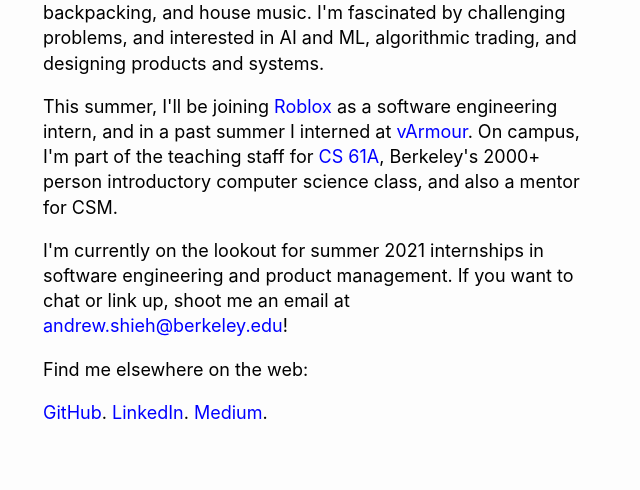
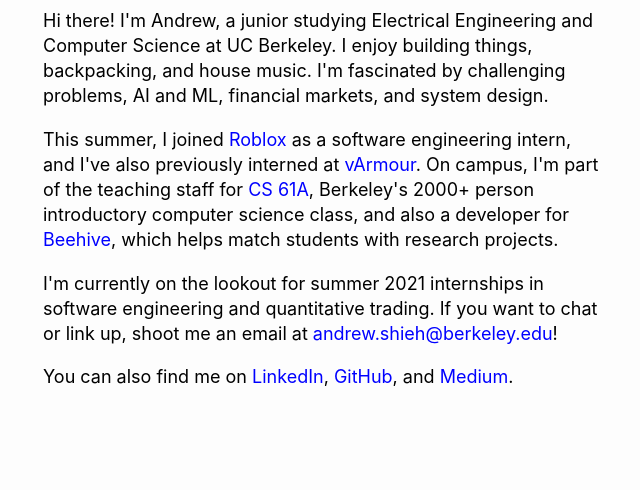
Before and after one commit to andrew-shieh/andrew-shieh.github.io, a plain HTML site: page index.html in a window 1280 px wide. Shown: the part 310-800 px from the top of the page, without its empty margins (319-959 px from the left). Drawn offline with Linux system fonts and the light colour scheme.

Commit message:
Update bio and resume

```diff
--- a/index.html
+++ b/index.html
@@ -7,7 +7,7 @@
   <body>
     <main>
       <header id="main-header">
-        <img src="assets/picture.png" width=120>
+        <img src="assets/picture.png" width=150>
         <h1>Andrew Shieh</h1>
       </header>
 
@@ -22,27 +22,25 @@
       <div class="content">
         <p>
           Hi there! I'm Andrew, a junior studying Electrical Engineering and Computer Science at UC Berkeley. I enjoy
-          building things, backpacking, and house music. I'm fascinated by challenging problems, and interested in AI
-          and ML, algorithmic trading, and designing products and systems.
+          building things, backpacking, and house music. I'm fascinated by challenging problems, AI and ML, financial
+          markets, and system design.
         </p>
         <p>
-          This summer, I'll be joining <a href="https://www.corp.roblox.com/" target="_blank">Roblox</a> as a software
-          engineering intern, and in a past summer I interned at
+          This summer, I joined <a href="https://www.corp.roblox.com/" target="_blank">Roblox</a> as a software
+          engineering intern, and I've also previously interned at
           <a href="https://www.varmour.com/" target="_blank">vArmour</a>. On campus, I'm part of the teaching staff for
           <a href="https://cs61a.org/" target="_blank">CS 61A</a>, Berkeley's 2000+ person introductory computer science
-          class, and also a mentor for CSM.
+          class, and also a developer for <a href="https://beehive.berkeley.edu/" target="_blank">Beehive</a>, which
+          helps match students with research projects.
         </p>
         <p>
-          I'm currently on the lookout for summer 2021 internships in software engineering and product management. If
+          I'm currently on the lookout for summer 2021 internships in software engineering and quantitative trading. If
           you want to chat or link up, shoot me an email at
           <a href="mailto:andrew.shieh@berkeley.edu" target="_blank">andrew.shieh@berkeley.edu</a>!
         </p>
         <p>
-          Find me elsewhere on the web:
-        </p>
-        <p>
-          <a href="http://github.com/andrewshieh" target="_blank">GitHub</a>.
-          <a href="http://linkedin.com/in/andrew-shieh/" target="_blank">LinkedIn</a>.
+          You can also find me on <a href="http://linkedin.com/in/andrew-shieh/" target="_blank">LinkedIn</a>,
+          <a href="http://github.com/andrewshieh" target="_blank">GitHub</a>, and
           <a href="http://medium.com/@andrewshieh" target="_blank">Medium</a>.
         </p>
       </div>
```
Also changed, not shown: 1 other file.
